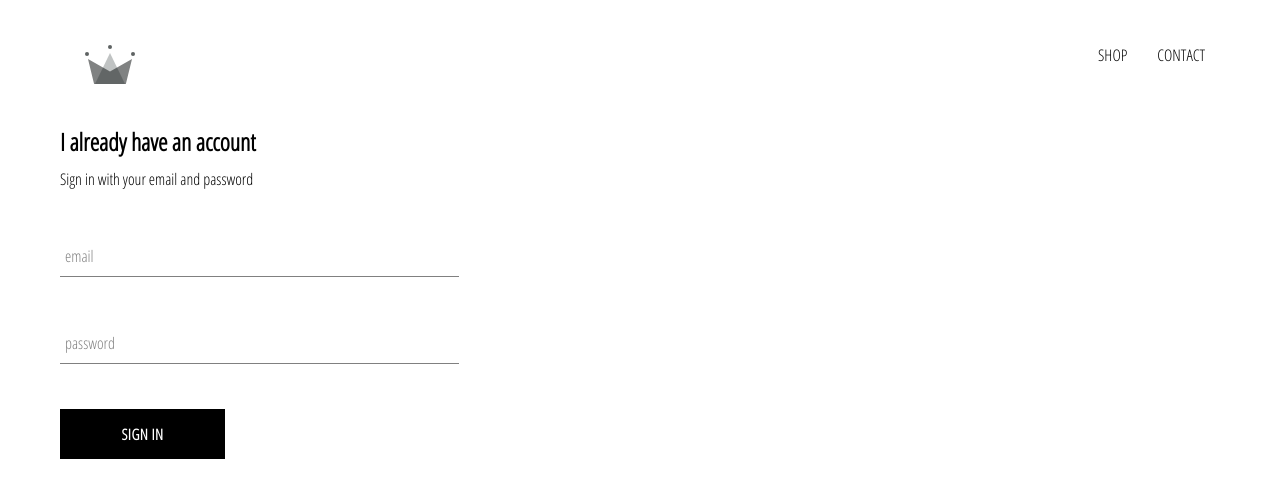
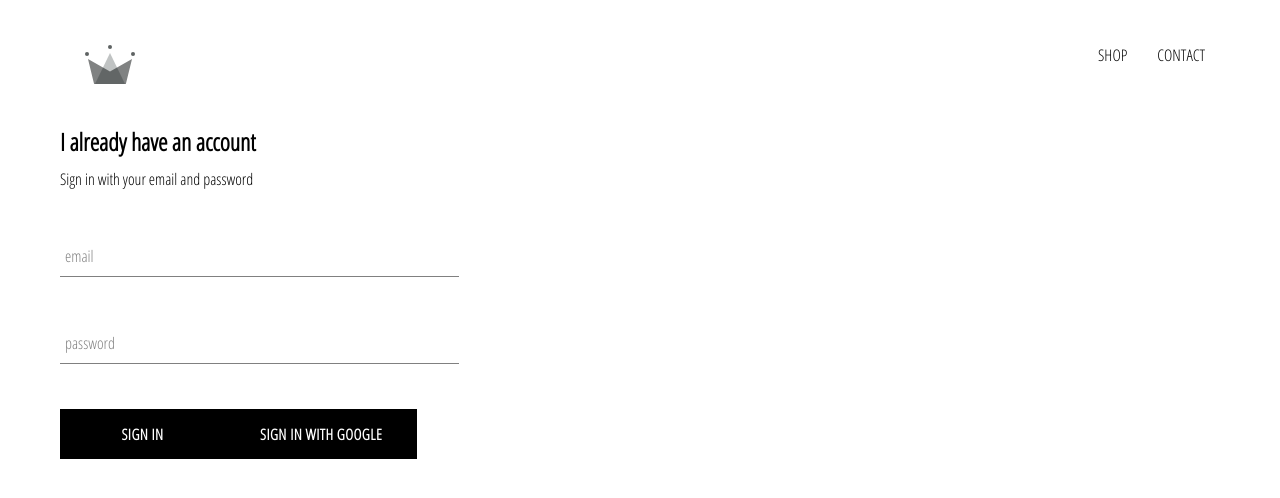
Before and after one commit to heuzin/crwn-clotihing, a React (Create React App) app: page /signin in a window 1280 px wide. Shown: the top 498 px of the page. Built offline with nearby package versions, Linux system fonts and the light colour scheme.

Commit message:
importin sigin with google and onclick but for sign in

```diff
--- a/src/components/sign-in/sign-in.component.jsx
+++ b/src/components/sign-in/sign-in.component.jsx
@@ -2,6 +2,7 @@
 import './sign-in.styles.scss';
 import FormInput from '../form-input/form-input.component';
 import CustomButtom from '../custom-button/custom-button.component';
+import { signInWithGoogle } from '../../firebase/firebase.utils';
 
 class SignIn extends React.Component {
     constructor(props) {
@@ -50,6 +51,7 @@
                     />
 
                     <CustomButtom type='submit'>Sign In</CustomButtom>
+                    <CustomButtom onClick={signInWithGoogle}>Sign In with Google</CustomButtom>
                 </form>
             </div>
         )
```
